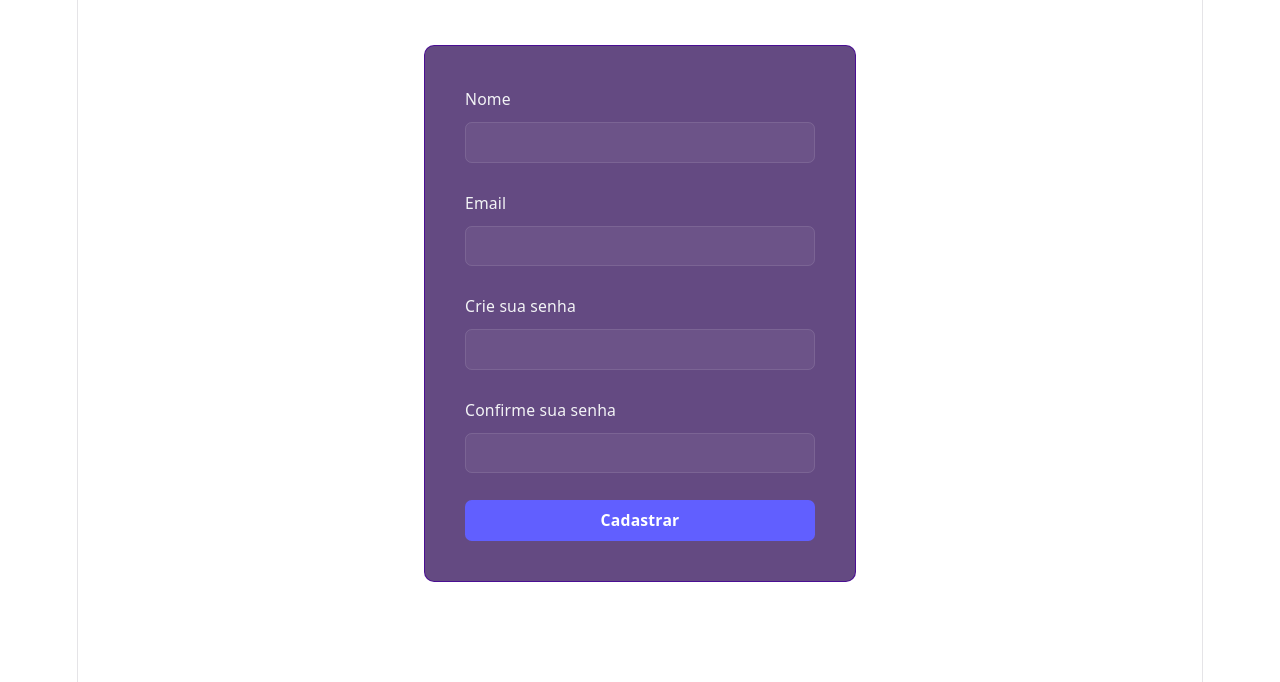
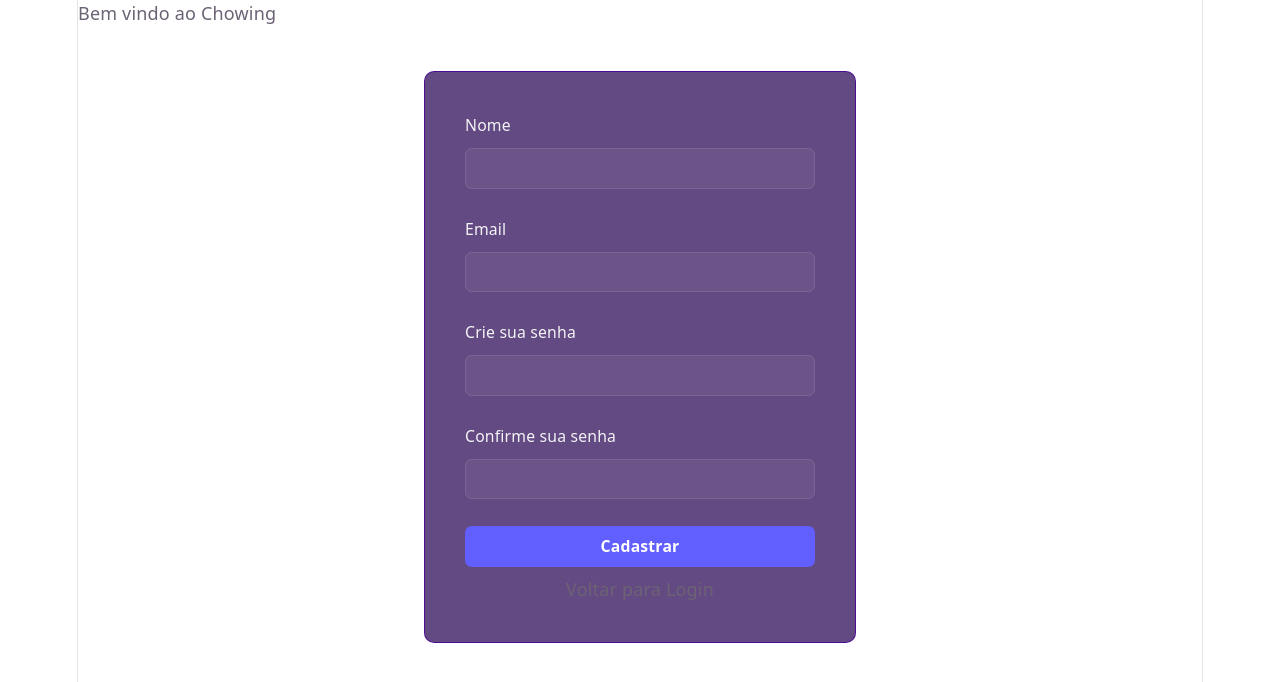
Before and after one commit to ViniciusS26/chowing, a React (Vite) app in the folder client/: page /register in a window 1280 px wide. Shown: the top 682 px of the page. Built offline with nearby package versions, Linux system fonts and the light colour scheme.

Commit message:
feat: criando reader e finalizando pagina de cadastro

```diff
--- a/client/src/App.tsx
+++ b/client/src/App.tsx
@@ -4,11 +4,13 @@ import './App.css'
 import Login from './Login/Login'
 import Register from './Register/Register';
 import Tasks from './Tasks/Tasks';
+import Header from './Header/Header';
 function App() {
 
 
   return (
     <BrowserRouter>
+        <Header/>
         <Routes>
           <Route  path='/' element={<Login/>}/>
           <Route  path='/register' element={<Register/>}/>
--- /dev/null
+++ b/client/src/Header/Header.tsx
@@ -0,0 +1,9 @@
+function Header(){
+    return(
+        <nav className="flex align-center">
+            Bem vindo ao Chowing
+        </nav>
+    )
+}
+
+export default Header;
--- a/client/src/Register/Register.tsx
+++ b/client/src/Register/Register.tsx
@@ -38,12 +38,19 @@ function Register(){
                     <div className="mt-2">
                         <input id="comfirm_password" type="password" name="comfirm_password" required  className="block w-full rounded-md bg-white/5 px-3 py-1.5 text-base text-white outline-1 -outline-offset-1 outline-white/10 placeholder:text-gray-500 focus:outline-2 focus:-outline-offset-2 focus:outline-indigo-500 sm:text-sm/6" />
                     </div>
+
                 </div>
 
                 <div>
                     <button type="submit" className="flex w-full justify-center rounded-md bg-indigo-500 px-3 py-1.5 text-sm/6 font-semibold text-white hover:bg-indigo-400 focus-visible:outline-2 focus-visible:outline-offset-2 focus-visible:outline-indigo-500">Cadastrar</button>
                 </div>
+
+
             </form>
+
+            <div className="mt-2">
+                <a href="/">Voltar para Login</a>
+            </div>
     </div>
     )
 }
```
Also changed, not shown: client/src/Header/Header.css (added).
